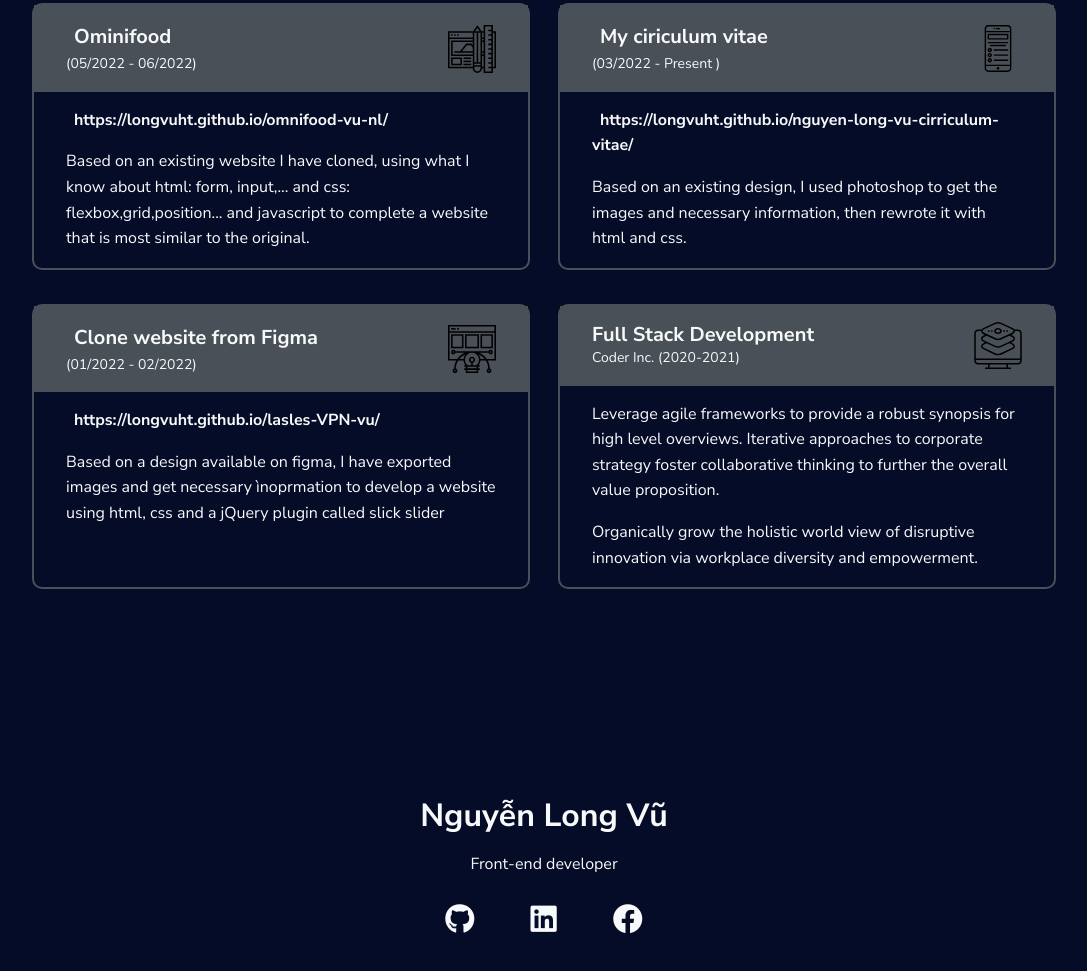
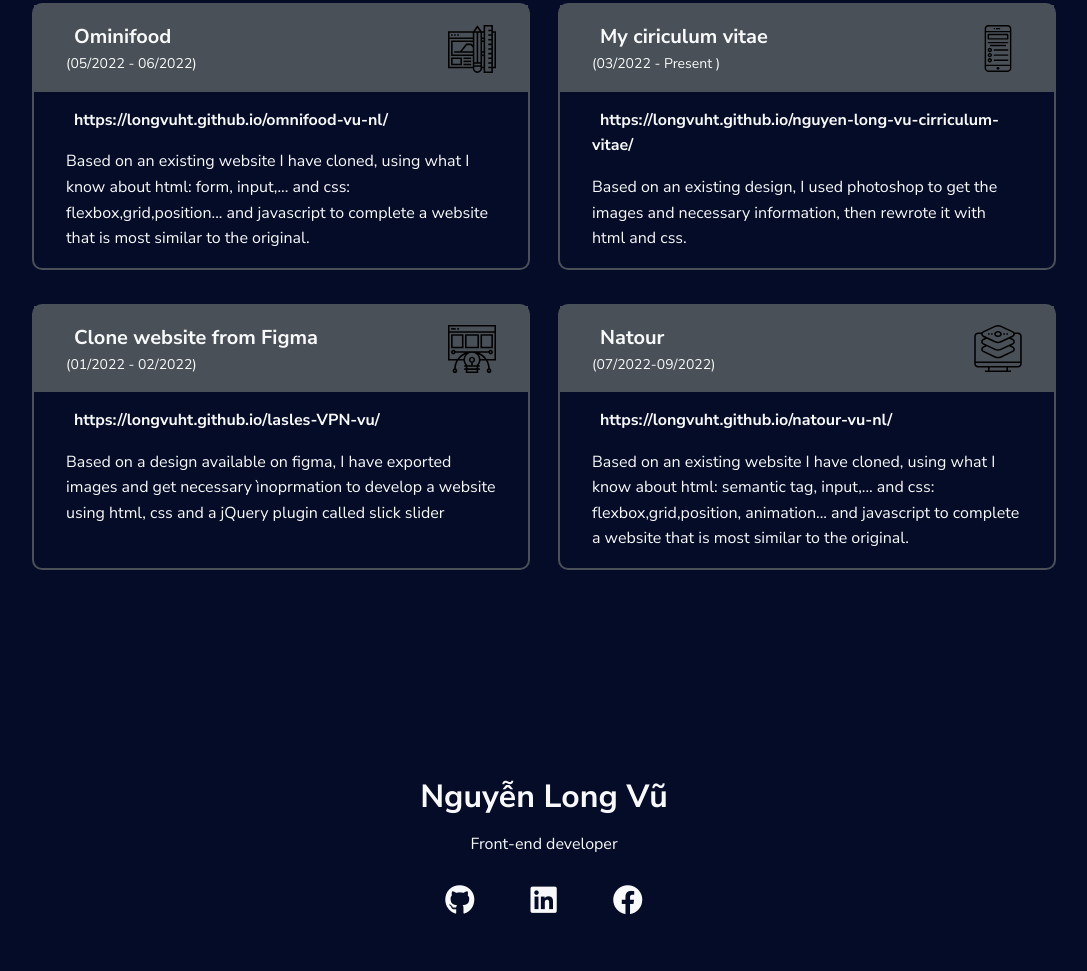
Before and after one commit to longvuht/nguyen-long-vu-cirriculum-vitae, a website: page index.html in a window 1280 px wide. Shown: the part 1618-2589 px from the top of the page, without its empty margins (96-1183 px from the left). Drawn offline with Linux system fonts and the light colour scheme.

Commit message:
update project

```diff
--- a/index.html
+++ b/index.html
@@ -299,8 +299,10 @@
               <li class="exp__item">
                 <div class="exp__item-top">
                   <div class="exp__info">
-                    <h3 class="exp__name">Full Stack Development</h3>
-                    <p class="text-sm exp__desc">Coder Inc. (2020-2021)</p>
+                    <h3 class="exp__name">
+                      <a href="https://longvuht.github.io/natour-vu-nl/" target="_blank" rel="noopener">Natour</a>
+                    </h3>
+                    <p class="text-sm exp__desc">(07/2022-09/2022)</p>
                   </div>
                   <div class="exp__logo">
                     <img
@@ -311,14 +313,13 @@
                 </div>
                 <div class="exp__item-bottom">
                   <p class="text-md">
-                    Leverage agile frameworks to provide a robust synopsis for
-                    high level overviews. Iterative approaches to corporate
-                    strategy foster collaborative thinking to further the
-                    overall value proposition.
+                    <a href="https://longvuht.github.io/natour-vu-nl/">https://longvuht.github.io/natour-vu-nl/</a>
                   </p>
                   <p class="text-md">
-                    Organically grow the holistic world view of disruptive
-                    innovation via workplace diversity and empowerment.
+                    Based on an existing website I have cloned, using what I
+                    know about html: semantic tag, input,... and css:
+                    flexbox,grid,position, animation... and javascript to complete a
+                    website that is most similar to the original.
                   </p>
                 </div>
               </li>
```
